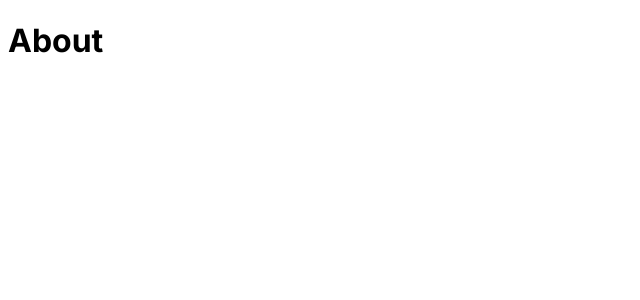
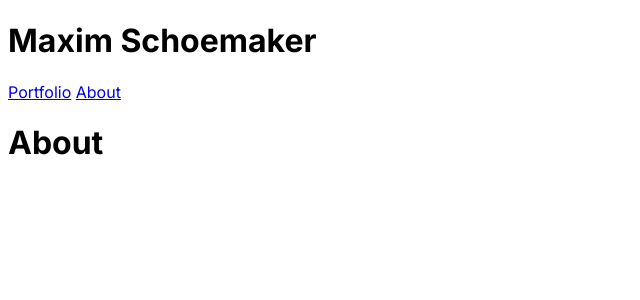
Before and after one commit to MaximSchoemaker/move-portfolio-test, a Next.js app: page /about in a window 1280 px wide. Shown: the top 300 px of the page, without its empty margins (0-640 px from the left). Built offline with nearby package versions, Linux system fonts and the light colour scheme.

Commit message:
Created Header component and added to layout

```diff
--- a/src/app/layout.tsx
+++ b/src/app/layout.tsx
@@ -2,6 +2,7 @@ import type { Metadata } from "next";
 import { Inter } from "next/font/google";
 import "./globals.css";
 import StyledComponentsRegistry from "@/lib/registry";
+import Header from "@/components/Header";
 
 const inter = Inter({ subsets: ["latin"] });
 
@@ -19,6 +20,7 @@ export default function RootLayout({
     <html lang="en">
       <body className={inter.className}>
         <StyledComponentsRegistry>
+          <Header />
           {children}
         </StyledComponentsRegistry>
       </body>
--- /dev/null
+++ b/src/components/Header.tsx
@@ -0,0 +1,14 @@
+import Link from "next/link";
+
+export default function Header() {
+   return (
+      <header>
+         <h1>Maxim Schoemaker</h1>
+         <nav>
+            <Link href="/">Portfolio</Link>
+            {" "}
+            <Link href="/about">About</Link>
+         </nav>
+      </header>
+   )
+}
```
